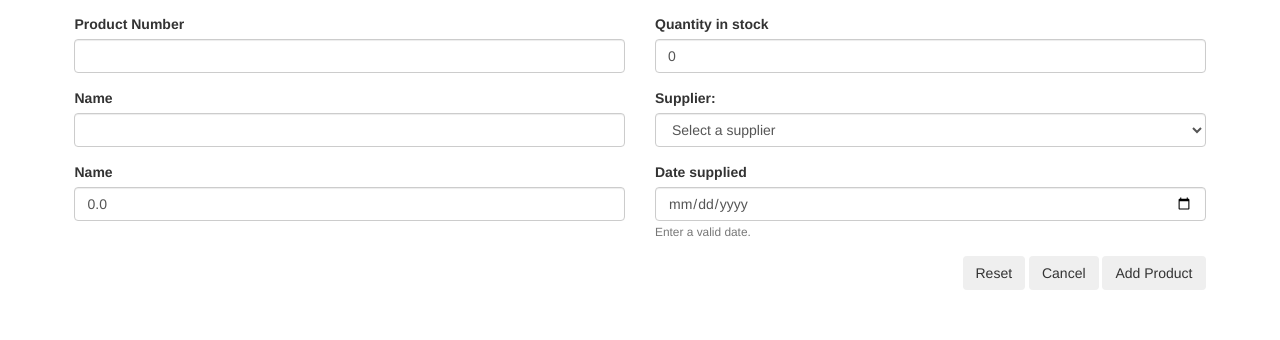
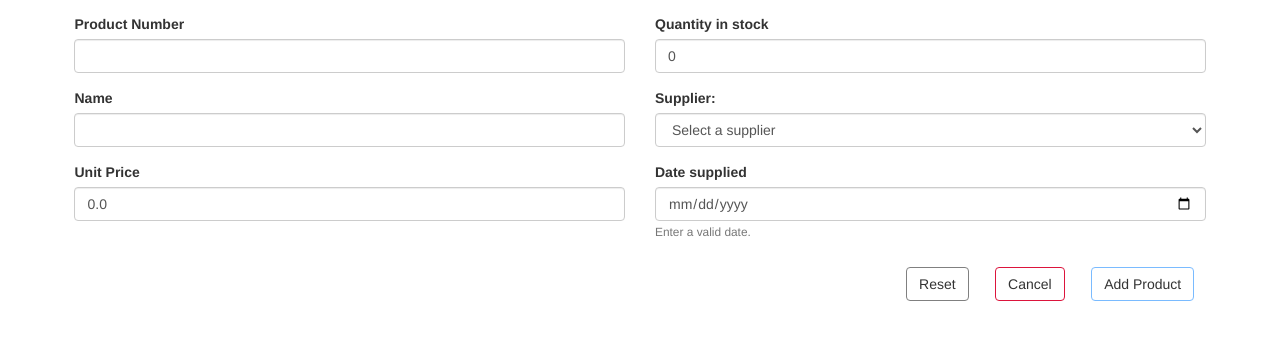
Before and after one commit to jekeytimoy29/jekeytimoy29.github.io, a plain HTML site: page pages/regex-webform2.html in a window 1280 px wide. Shown: the part 152-492 px from the top of the page. Drawn offline with nearby package versions, Linux system fonts and the light colour scheme.

Commit message:
Added new styles for the outline button styling

```diff
--- a/pages/regex-webform2.html
+++ b/pages/regex-webform2.html
@@ -66,7 +66,7 @@
             <div class="row">
                 <div class="col-sm-6">
                     <div class="form-group">
-                        <label for="unitPriceField">Name</label>
+                        <label for="unitPriceField">Unit Price</label>
                         <input type="number" class="form-control" id="unitPriceField" value="0.0">
                     </div>
                 </div>
@@ -79,9 +79,9 @@
                 </div>
             </div>
             <div class="form-actions">
-                <button type="button" class="btn btn-outline-secondary">Reset</button>
-                <button type="button" class="btn btn-outline-danger">Cancel</button>
-                <button type="button" class="btn btn-outline-info">Add Product</button>
+                <button type="button" class="btn btn-default my-btn-outline-secondary">Reset</button>
+                <button type="button" class="btn btn-default my-btn-outline-danger">Cancel</button>
+                <button type="button" class="btn btn-default my-btn-outline-info">Add Product</button>
             </div>
         </form>
     </div>
--- a/styles/webform.css
+++ b/styles/webform.css
@@ -18,3 +18,18 @@ form {
 .form-actions {
   text-align: right;
 }
+
+.my-btn-outline-secondary {
+  border-color: #808080;
+  margin: 1%;
+}
+
+.my-btn-outline-danger {
+  border-color: #dc143c;
+  margin: 1%;
+}
+
+.my-btn-outline-info {
+  border-color: #7abbff;
+  margin: 1%;
+}
```
